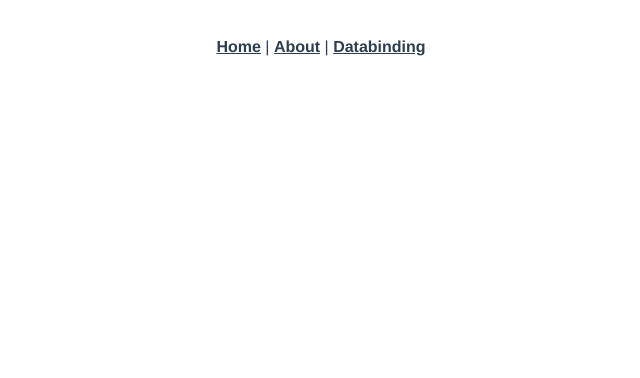
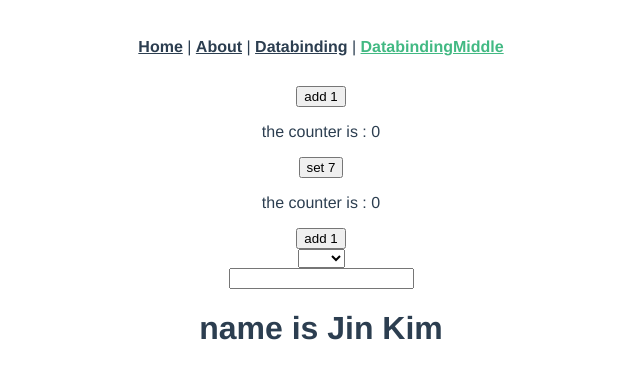
Before and after one commit to radio700/vue-project, a Vue app: page /databindingMiddle in a window 1280 px wide. Shown: the top 378 px of the page, without its empty margins (319-959 px from the left). Built offline with nearby package versions, Linux system fonts and the light colour scheme.

Commit message:
data-binding_고급완료

```diff
--- a/package.json
+++ b/package.json
@@ -8,6 +8,7 @@
     "lint": "vue-cli-service lint"
   },
   "dependencies": {
+    "axios": "^1.7.7",
     "core-js": "^3.8.3",
     "vue": "^3.2.13",
     "vue-router": "^4.0.3"
--- a/src/App.vue
+++ b/src/App.vue
@@ -2,7 +2,8 @@
   <nav>
     <router-link to="/">Home</router-link> |
     <router-link to="/about">About</router-link> |
-    <router-link to="/databinding">Databinding</router-link>
+    <router-link to="/databinding">Databinding</router-link> |
+    <router-link to="/databindingMiddle">DatabindingMiddle</router-link>
   </nav>
   <router-view/>
 </template>
--- a/src/router/index.js
+++ b/src/router/index.js
@@ -1,6 +1,7 @@
 import { createRouter, createWebHistory } from 'vue-router'
 import HomeView from '../views/HomeView.vue'//보여줄 vue 컴포넌트
 import DataBinding from '../views/DataBinding.vue'//보여줄 vue 컴포넌트
+import DataBindingMiddle from '../views/DataBindingMiddle.vue'//보여줄 vue 컴포넌트
 
 const routes = [
   {
@@ -20,7 +21,13 @@ const routes = [
     path: '/databinding',
     name: 'DataBinding',
     component: DataBinding
+  },
+  {
+    path: '/databindingMiddle',
+    name: 'DataBindingMiddle',
+    component: DataBindingMiddle
   }
+
 ]
 
 const router = createRouter({
--- /dev/null
+++ b/src/views/DataBindingMiddle.vue
@@ -0,0 +1,66 @@
+<template>
+    <div>
+        <button type="button" @click="increaseCounter">add 1</button>
+        <p>the counter is : {{ counter }}</p>
+    </div>
+    <div>
+        <button type="button" @click="setCount(7)">set 7</button>
+        <p>the counter is : {{ counter7 }}</p>
+    </div>
+    <div>
+        <button type="button" @click="one(), two()">add 1</button>
+    </div>
+    <div>
+        <select v-model="selectedCboValue" @change="changeCbo()">
+            <option value="서울">서울</option>
+            <option value="부산">부산</option>
+            <option value="제주">제주</option>
+        </select>
+    </div>
+    <div>
+        <input @keyup.alt.enter="clear"/>
+    </div>
+    <div>
+        <h1>name is {{ getFullName() }}</h1>
+    </div>
+</template>
+<script>
+export default {
+    components: {},
+    data() {
+        return {
+            counter : 0,
+            counter7 : 0,
+            selectedCboValue: '',
+            firstName: 'Jin',
+            lastName: 'Kim'
+        }
+    },
+    methods: {
+        increaseCounter() {
+            this.counter++
+        },
+        setCount(counter7){
+            this.counter7 = counter7
+        },
+        one(){
+            alert('one')
+        },
+        two(){
+            alert('two')
+        },
+        changeCbo(){
+            alert(this.selectedCboValue)
+        },
+        clear(){
+            alert('clear')
+        },
+        getFullName(){
+            return this.firstName +"  "+this.lastName
+        }
+
+
+    },
+
+}
+</script>
```
Also changed, not shown: blob/master/src/mixins.js (added), 1 other file (tests, documents, lock files or other folders).
